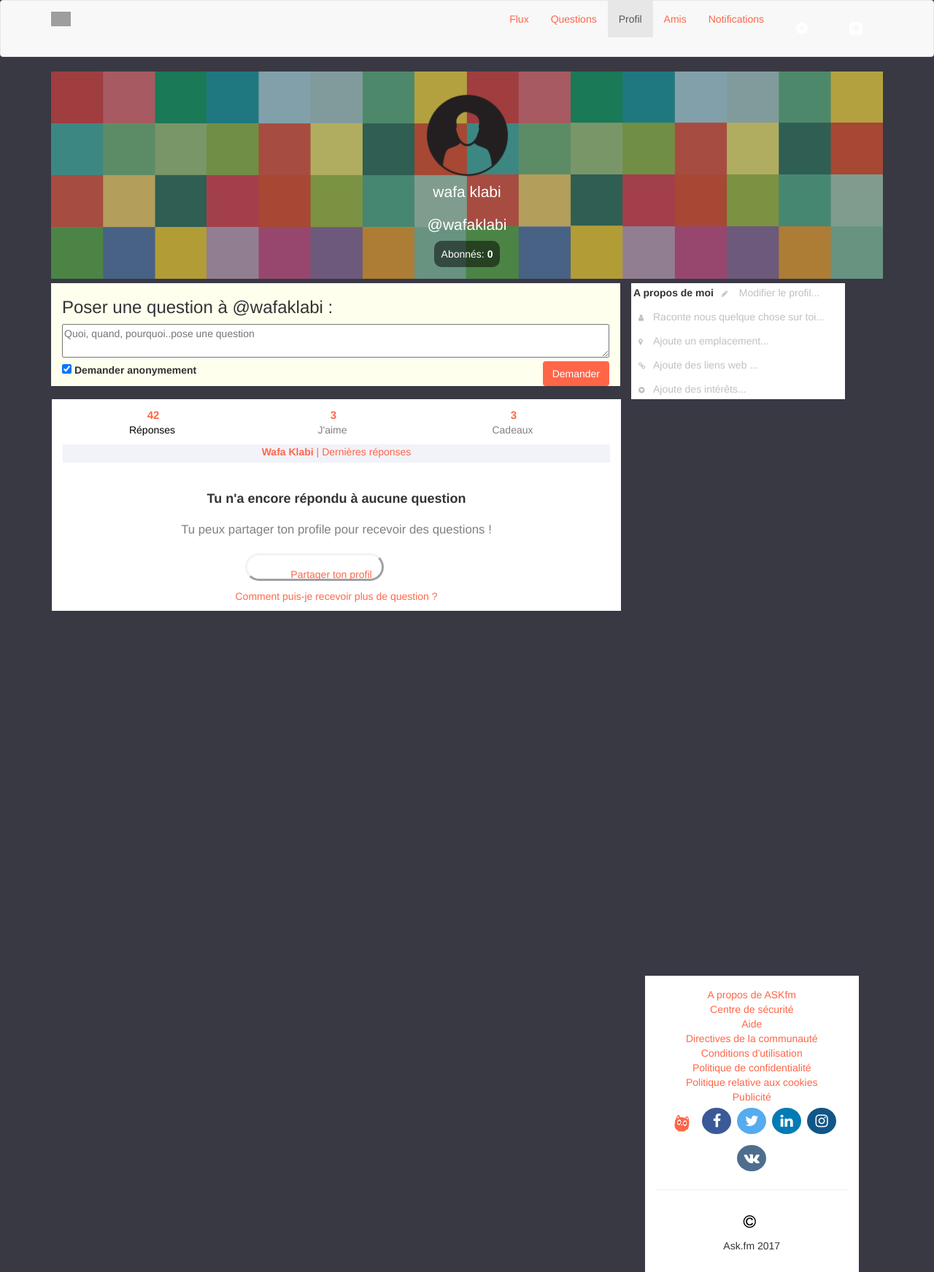
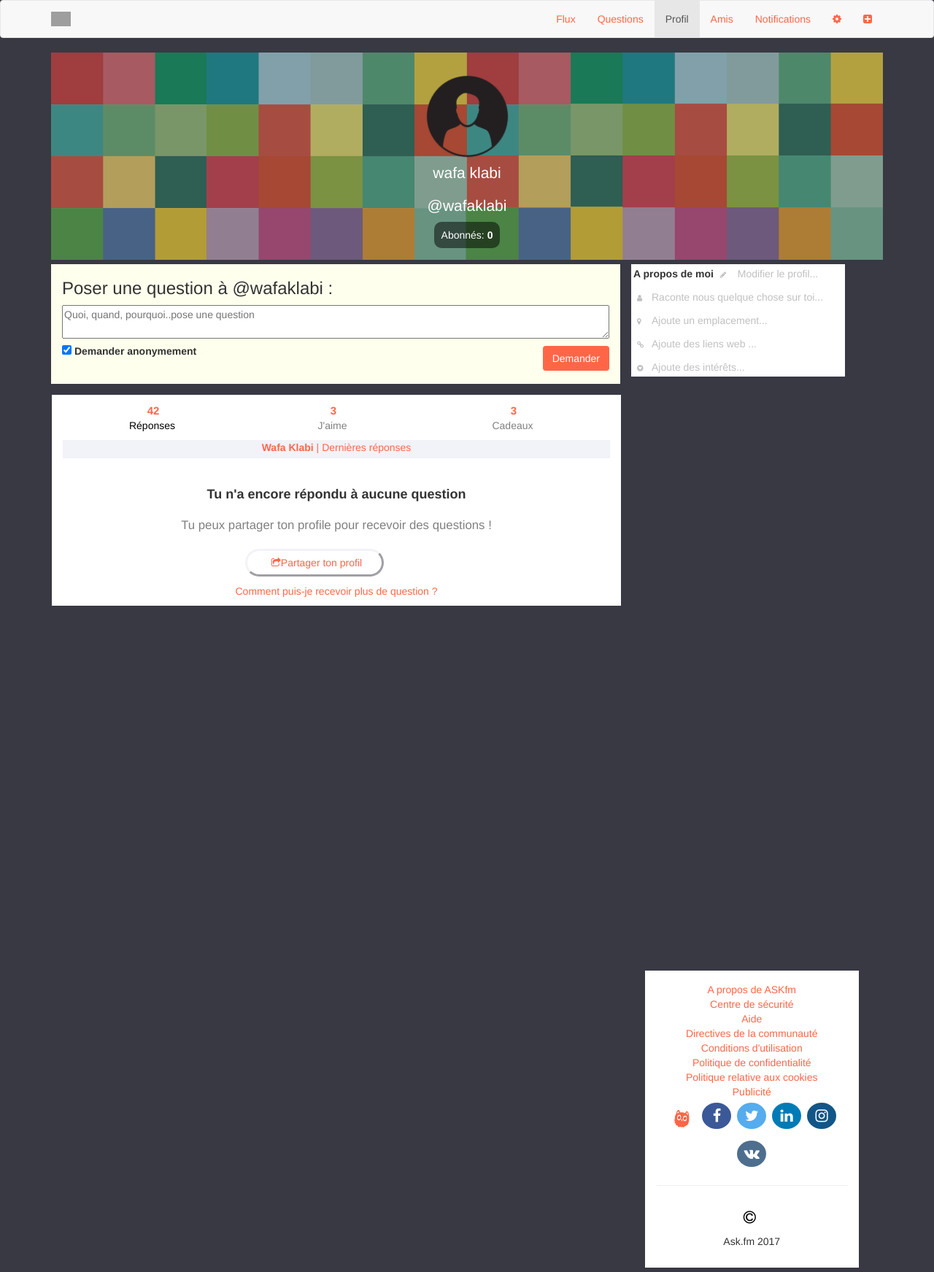
Before and after one commit to mabotn/web-training, a PHP site: the page made by Fake/project askfm/page3/index.html in a window 1280 px wide. Shown: the whole page at 73% size. Run offline with PHP 8.4, Linux system fonts and the light colour scheme; some libraries are stand-ins or nearby versions; grey boxes are pictures that could not be loaded.

Commit message:
corrected

```diff
--- a/Fake/project askfm/page3/index.html
+++ b/Fake/project askfm/page3/index.html
@@ -58,7 +58,7 @@
     <textarea id="text" name="name" placeholder="Quoi, quand, pourquoi..pose une question" ></textarea>
 
     <label><input type="checkbox" id="box" checked="checked"> Demander anonymement</label>
-    <button id="demander" class="btn pull-right">Demander</button>
+    <button id="demander" class="btn pull-right" style="margin-bottom: 18px ; margin-top:5px">Demander</button>
   </div>
   <!--......................................-->
   <div class="col-md-3 propos shit">
@@ -119,7 +119,7 @@
   <a href="#">Politique de confidentialité</a>
   <a href="#">Politique relative aux cookies</a>
   <a href="#">Publicité</a>
-  <div>
+  <div class="social">
     <a  href="#"><img class="owl" src="owl.png" alt="ask.fm"></a>
     <a href="#" class="fa fa-facebook"></a>
     <a href="#" class="fa fa-twitter"></a>
--- a/Fake/project askfm/page3/style.css
+++ b/Fake/project askfm/page3/style.css
@@ -103,6 +103,7 @@ body{
   color :#FF6648 ;
   font-size: 15px ;
 }
+
 .acty{
   border-bottom-color:#FF6648;
   border-bottom-width:thick;
@@ -149,7 +150,7 @@ body{
 
 }
 
-.fa {
+.social .fa {
   padding: 8px;
   font-size: 20px;
   width: 40px;
```
Also changed, not shown: Fake/project askfm/questions/index.html (added), Fake/project askfm/questions/style.css (added).
